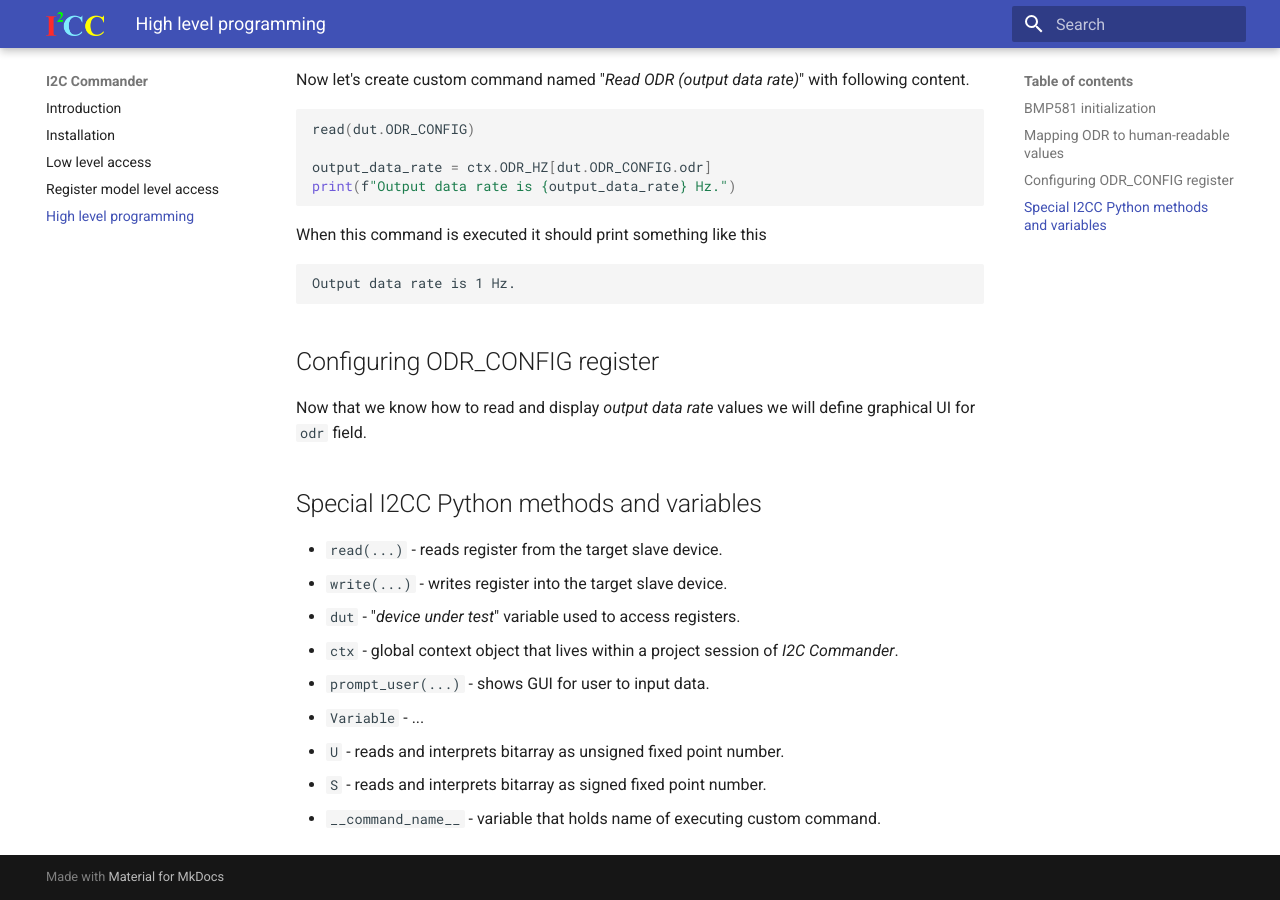
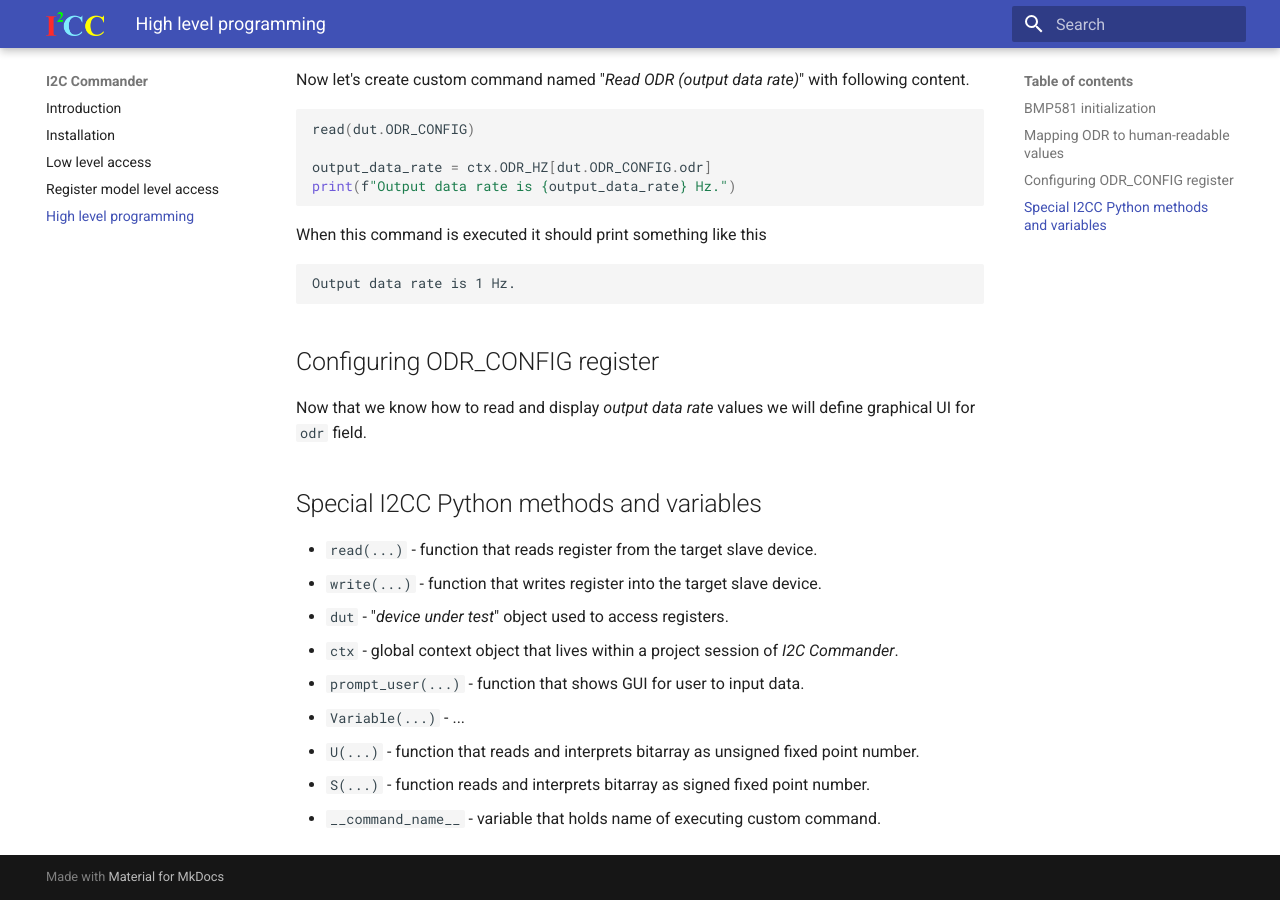
Before and after one commit to priimak/i2cc, an MkDocs documentation site: the page built from docs/high_level_i2c.md, in a window 1280 px wide and 900 px high, scrolled down 3892 px. Built offline with MkDocs 1.6.1 and Material for MkDocs 9.7.7, drawn with Linux system fonts in a browser that asks for light colours.

Commit message:
More docs

```diff
--- a/docs/high_level_i2c.md
+++ b/docs/high_level_i2c.md
@@ -127,12 +127,12 @@ Now that we know how to read and display _output data rate_ values we will defin
 
 ## Special I2CC Python methods and variables
 
-* `read(...)` - reads register from the target slave device.
-* `write(...)` - writes register into the target slave device.
-* `dut` - "_device under test_" variable used to access registers.
+* `read(...)` - function that reads register from the target slave device.
+* `write(...)` - function that writes register into the target slave device.
+* `dut` - "_device under test_" object used to access registers.
 * `ctx` - global context object that lives within a project session of _I2C Commander_.
-* `prompt_user(...)` - shows GUI for user to input data.
-* `Variable` - ...
-* `U` - reads and interprets bitarray as unsigned fixed point number.
-* `S` - reads and interprets bitarray as signed fixed point number.
+* `prompt_user(...)` - function that shows GUI for user to input data.
+* `Variable(...)` - ...
+* `U(...)` - function that reads and interprets bitarray as unsigned fixed point number.
+* `S(...)` - function reads and interprets bitarray as signed fixed point number.
 * `__command_name__` - variable that holds name of executing custom command.
```
